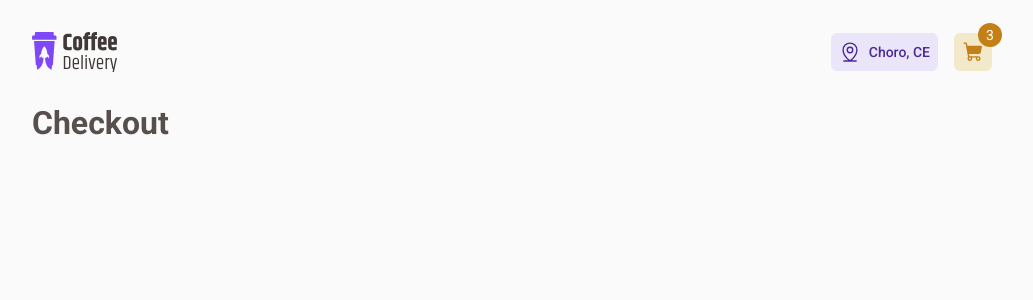
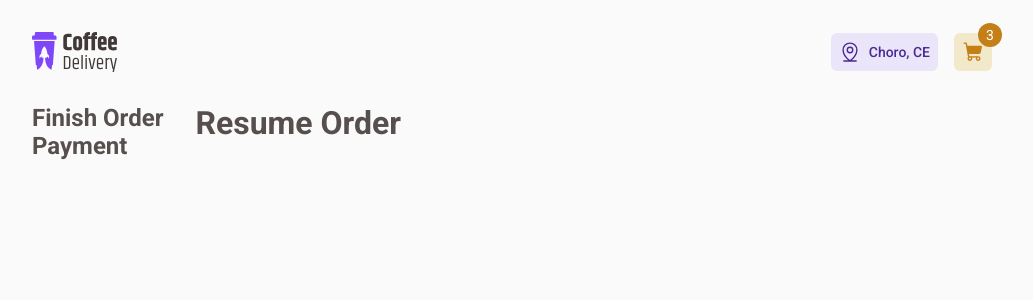
Before and after one commit to alvarobianor/coffee-delivery, a React (Vite) app: page /checkout in a window 1280 px wide. Shown: the top 300 px of the page, without its empty margins (128-1161 px from the left). Built offline with nearby package versions, Linux system fonts and the light colour scheme.

Commit message:
Structuring the checkout page

```diff
--- /dev/null
+++ b/src/Components/FinishOrder/index.tsx
@@ -0,0 +1,3 @@
+export function FinishOrder() {
+  return <h1> Finish Order</h1>;
+}
--- /dev/null
+++ b/src/Components/Payment/index.tsx
@@ -0,0 +1,3 @@
+export function Payment() {
+  return <h1>Payment</h1>;
+}
--- /dev/null
+++ b/src/Components/ResumeOrder/index.tsx
@@ -0,0 +1,3 @@
+export function ResumeOrder() {
+  return <h1>Resume Order</h1>;
+}
--- a/src/pages/Checkout/index.tsx
+++ b/src/pages/Checkout/index.tsx
@@ -1,3 +1,23 @@
+import { FinishOrder } from '@components/FinishOrder';
+import { Payment } from '@components/Payment';
+import { ResumeOrder } from '@components/ResumeOrder';
+import { styled } from 'styled-components';
+
 export function Checkout() {
-  return <h1> Checkout</h1>;
+  return (
+    <Container>
+      <section>
+        <FinishOrder />
+        <Payment />
+      </section>
+      <ResumeOrder />
+    </Container>
+  );
 }
+
+const Container = styled.main`
+  display: flex;
+  gap: 2rem;
+  width: 100%;
+  flex-direction: row;
+`;
```
